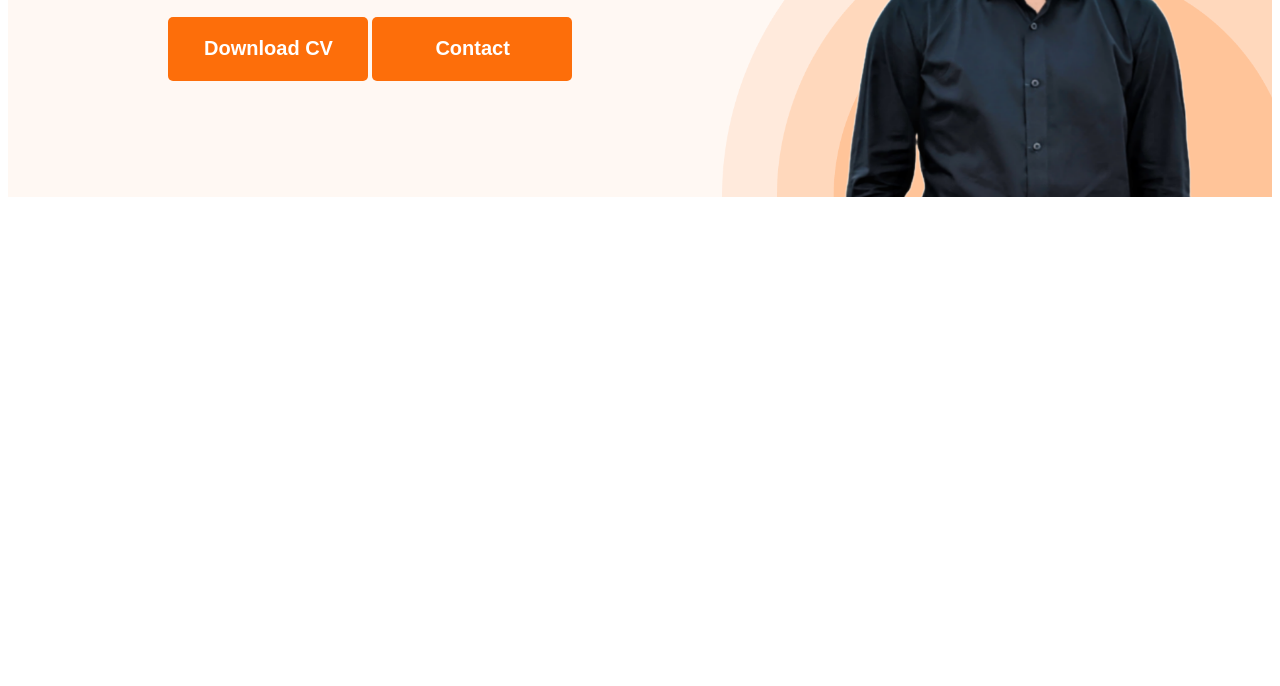
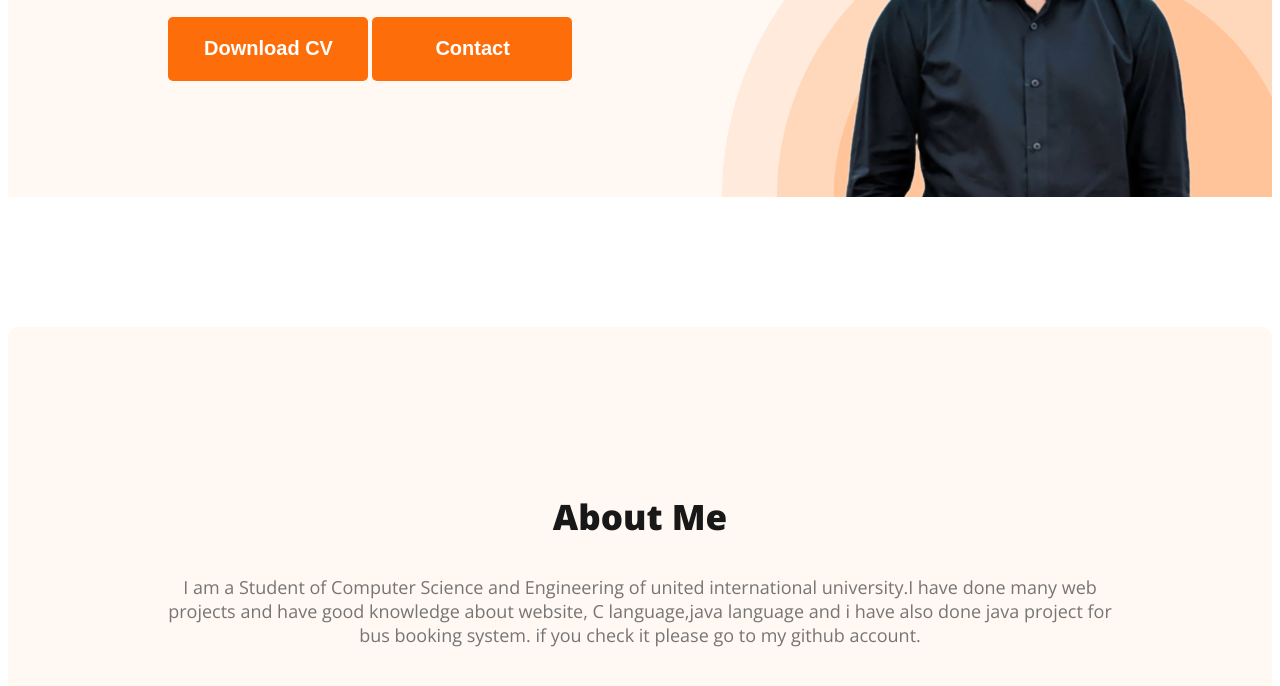
Before and after one commit to rakibulhassan07/1st-webportfolio, a plain HTML site: page index.html in a window 1280 px wide. Shown: the part 476-1162 px from the top of the page. Before the commit the page ends 800 px from the top, so only its background shows below. Drawn offline with nearby package versions, Linux system fonts and the light colour scheme.

Commit message:
added About

```diff
--- a/Style/portfolio.css
+++ b/Style/portfolio.css
@@ -81,3 +81,23 @@ font-size: 40px;
 font-weight: 700;
 margin: 5px;
 }
+.about{
+    padding: 131px 157px 131px 157px;
+    border-radius: 10px;
+    background: #FFF8F3;
+    margin: 130px 0px ;
+
+}
+.section-title{
+    color: var(--Dark-01, #181818);
+    text-align: center;
+    font-size: 35px;
+    font-weight: 700;
+}
+.section-des{
+    color: var(--Dark-03, #757575);
+    text-align: center;
+    font-size: 18px;
+    font-weight: 400;
+
+}
--- a/index.html
+++ b/index.html
@@ -44,6 +44,10 @@
         </div>
     </header>
     <main>
+        <section class="about">
+            <h3 class="section-title">About Me</h3>
+            <p class="section-des">I am a Student of Computer Science and Engineering of united international university.I have done many web projects and have good knowledge about website, C language,java language and i have also done java project for bus booking system. if you check it please go to my github account.</p>
+        </section>
 
     </main>
     <footer>
```
